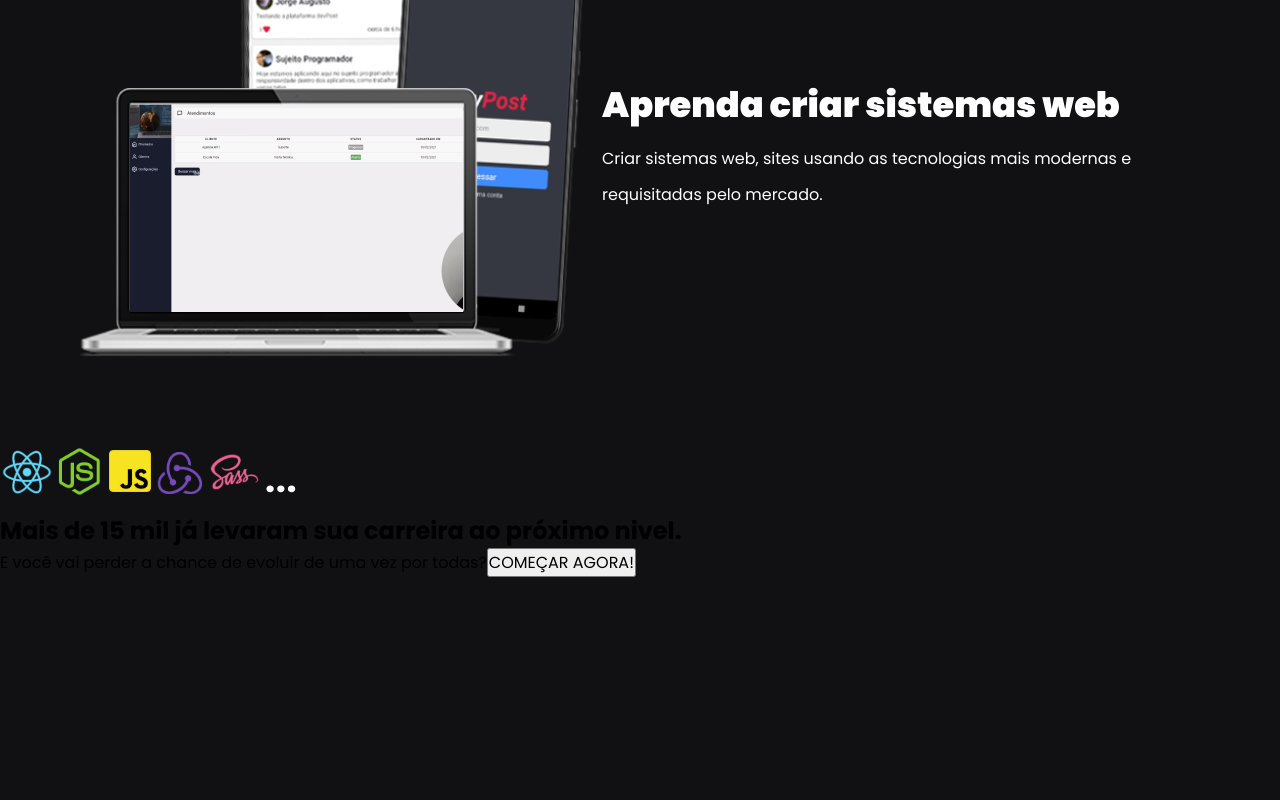
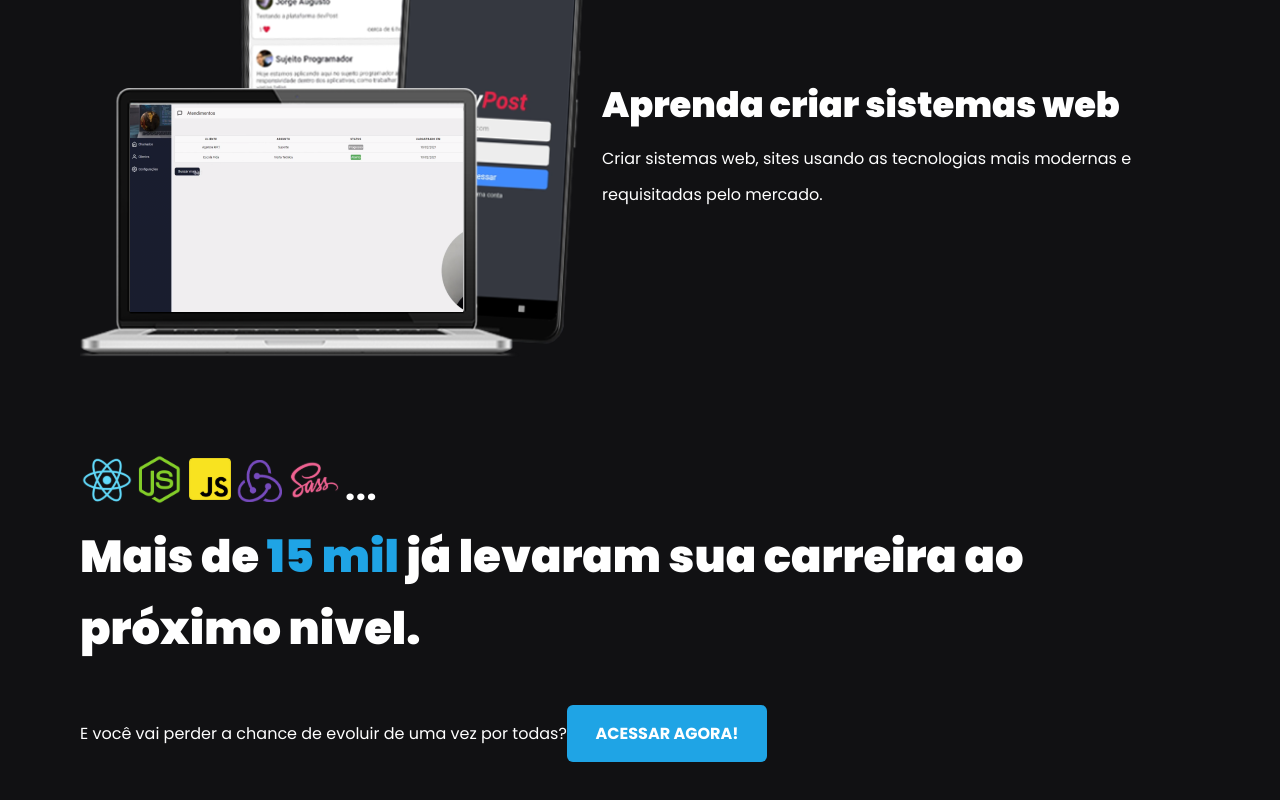
Before and after one commit to mpslara7/Sujeito-Programador, a Next.js app: page / in a window 1280 px wide. Shown: the part 1668-2468 px from the top of the page. Before the commit the page ends 2245 px from the top, so only its background shows below. Built offline with nearby package versions, Linux system fonts and the light colour scheme.

Commit message:
styling-footer-home-page

```diff
--- a/src/pages/index.tsx
+++ b/src/pages/index.tsx
@@ -58,7 +58,7 @@ export default function Home() {
           <h2>Mais de <span className={styles.alunos}>15 mil</span> já levaram sua carreira ao próximo nivel.</h2>
           <span>E você vai perder a chance de evoluir de uma vez por todas?</span>
           <a>
-            <button>COMEÇAR AGORA!</button>
+            <button>ACESSAR AGORA!</button>
           </a>
         </div>
 
--- a/src/styles/home.module.scss
+++ b/src/styles/home.module.scss
@@ -82,3 +82,41 @@
     color: var(--white);
   }
 }
+
+.nextLevelContent{
+  max-width: 1120px;
+  margin: 6rem auto;
+  display: flex-start;
+  justify-content: space-between;
+  flex-direction: column;
+
+  h2{
+    font-size: 2.8rem;
+    line-height: 4.5rem;
+    font-weight: 900;
+    color: var(--white);
+
+    span{
+      font-size: 2.8rem;
+      line-height: 4.5rem;
+      font-weight: 900;
+      color: var(--blue-900);
+    }
+  }
+
+  span{
+    font-size: 1rem;
+    line-height: 2.25rem;
+    color: var(--white);
+  }
+
+  button{
+    background-color: var(--blue-900);
+    border: 0;
+    padding: 1rem 1.8rem;
+    margin-top: 2.5rem;
+    border-radius: 6px;
+    color: var(--white);
+    font-weight: bold;
+  }
+}
```
